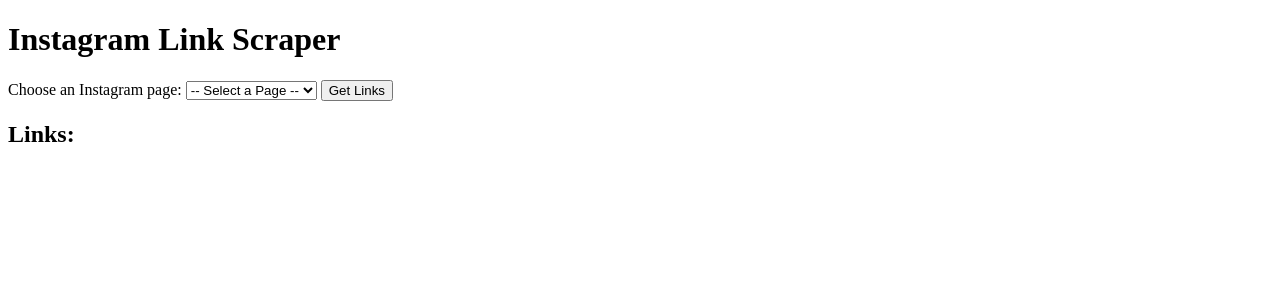
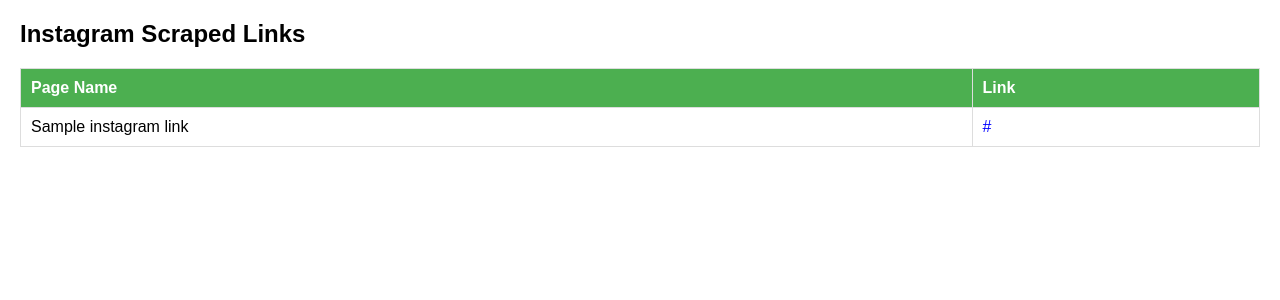
Before and after one commit to NasirMehmood12/insta_links, a Flask app: page / in a window 1280 px wide. Shown: the top 300 px of the page. Run offline with Flask 3, Linux system fonts and the light colour scheme; a database or web service that is not in the repository returns one stand-in record (values such as "Sample title"); some libraries are stand-ins or nearby versions.

Commit message:
Update index.html

```diff
--- a/templates/index.html
+++ b/templates/index.html
@@ -3,53 +3,28 @@
 <head>
     <meta charset="UTF-8">
     <meta name="viewport" content="width=device-width, initial-scale=1.0">
-    <title>Instagram Link Scraper</title>
+    <title>Instagram Links</title>
+    <style>
+        body { font-family: Arial, sans-serif; margin: 20px; }
+        table { width: 100%; border-collapse: collapse; margin-top: 20px; }
+        th, td { border: 1px solid #ddd; padding: 10px; text-align: left; }
+        th { background-color: #4CAF50; color: white; }
+        a { color: blue; text-decoration: none; }
+    </style>
 </head>
 <body>
-    <h1>Instagram Link Scraper</h1>
-    <label for="page-select">Choose an Instagram page:</label>
-    <select id="page-select">
-        <option value="">-- Select a Page --</option>
-        {% for page in pages %}
-            <option value="{{ page.name }}">{{ page.name }}</option>
+    <h2>Instagram Scraped Links</h2>
+    <table>
+        <tr>
+            <th>Page Name</th>
+            <th>Link</th>
+        </tr>
+        {% for page_name, link in links %}
+        <tr>
+            <td>{{ page_name }}</td>
+            <td><a href="{{ link }}" target="_blank">{{ link }}</a></td>
+        </tr>
         {% endfor %}
-    </select>
-
-    <button onclick="fetchLinks()">Get Links</button>
-
-    <h2>Links:</h2>
-    <ul id="link-list"></ul>
-
-    <script>
-        function fetchLinks() {
-            const pageName = document.getElementById("page-select").value;
-            if (!pageName) {
-                alert("Please select a page.");
-                return;
-            }
-
-            fetch(`/get-links/${pageName}`)
-                .then(response => response.json())
-                .then(data => {
-                    const list = document.getElementById("link-list");
-                    list.innerHTML = "";
-
-                    if (data.links.length === 0) {
-                        list.innerHTML = "<li>No recent links found.</li>";
-                    } else {
-                        data.links.forEach(link => {
-                            const li = document.createElement("li");
-                            const a = document.createElement("a");
-                            a.href = link;
-                            a.target = "_blank";
-                            a.textContent = link;
-                            li.appendChild(a);
-                            list.appendChild(li);
-                        });
-                    }
-                })
-                .catch(error => console.error("Error fetching links:", error));
-        }
-    </script>
+    </table>
 </body>
 </html>
```
